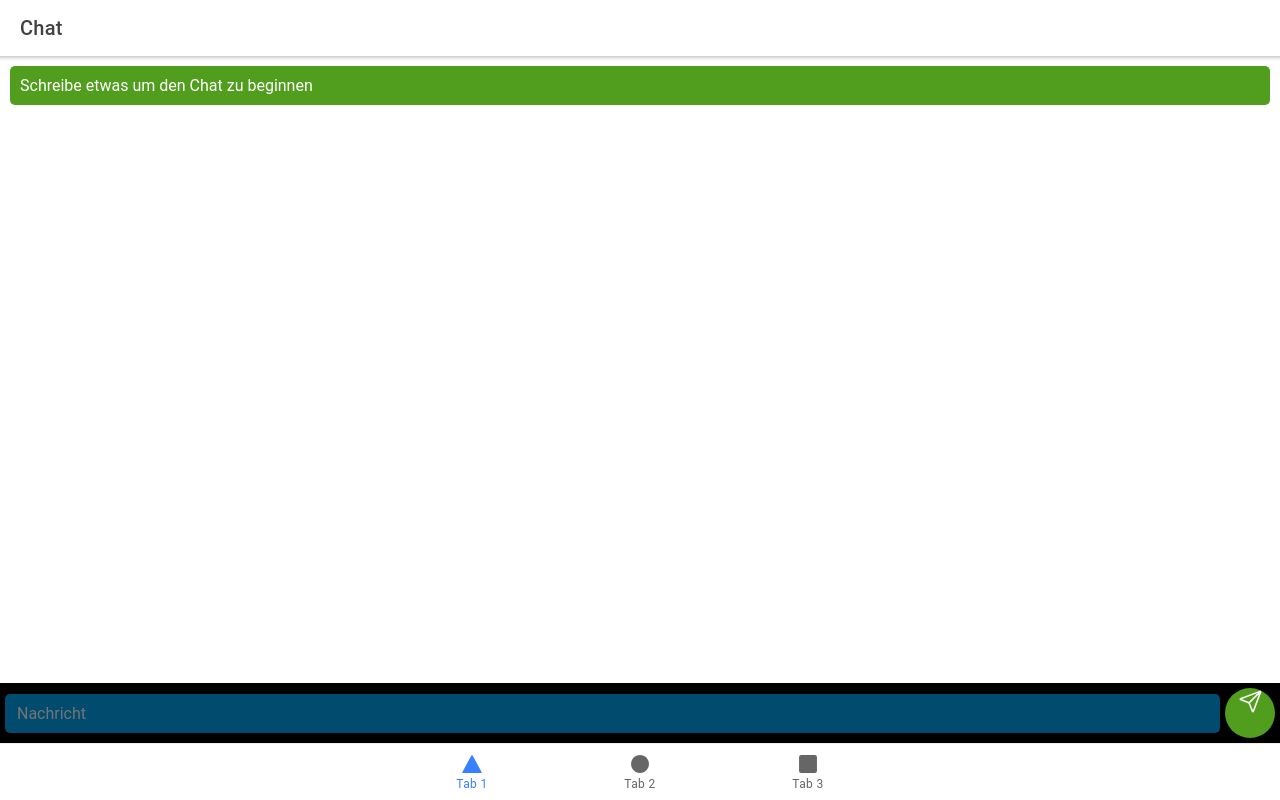
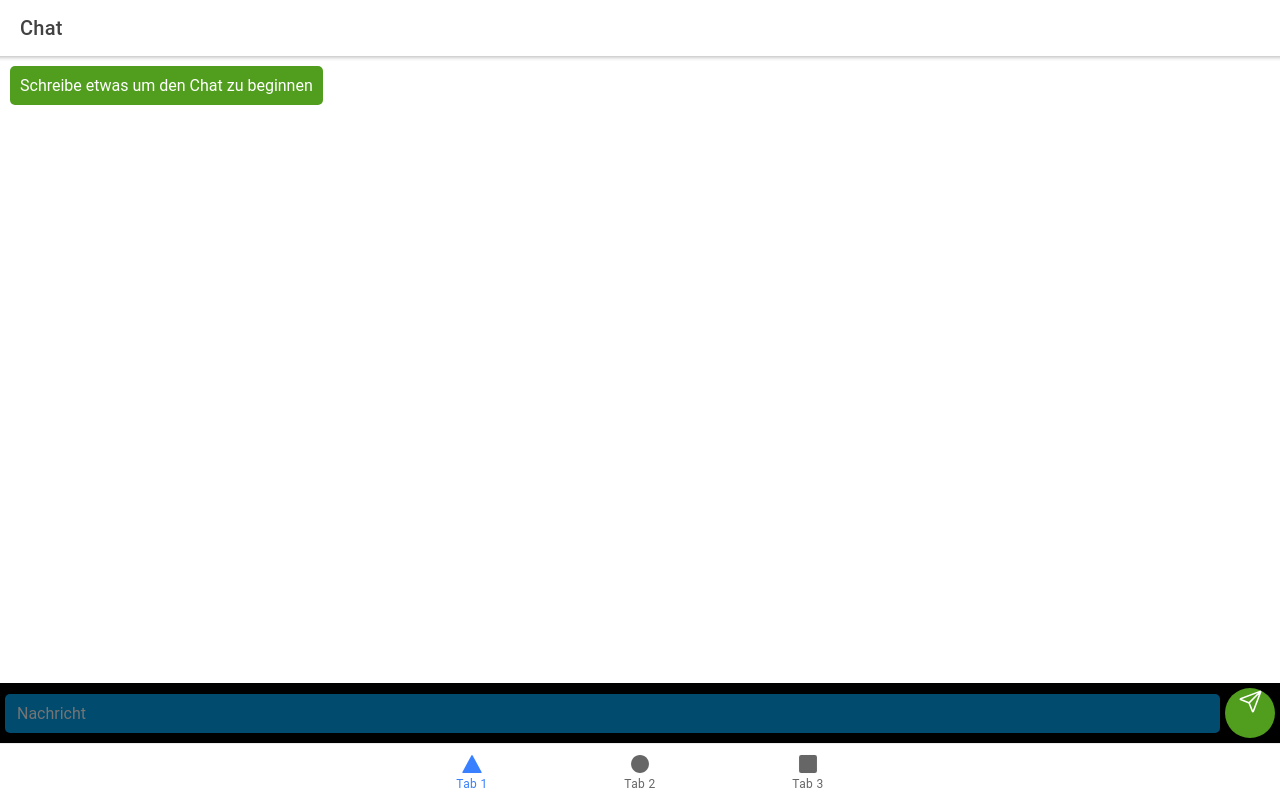
Before and after one commit to JulianBlohm/Chat, a React (Create React App) app: page /tab1 in a window 1280 px wide. Built offline with nearby package versions, Linux system fonts and the light colour scheme.

Commit message:
Rearrange chatlist as list with native message sizing

```diff
--- a/src/components/Chatlist.js
+++ b/src/components/Chatlist.js
@@ -1,9 +1,8 @@
 import React, { useEffect, useRef } from 'react'
 import styled from 'styled-components/macro'
 
-function Chatlist({chat}) {
-
-    useEffect(() => focusNewMessage(),[chat])
+function Chatlist({ chat }) {
+    useEffect(() => focusNewMessage(), [chat])
 
     const messages = useRef([])
 
@@ -15,31 +14,46 @@ function Chatlist({chat}) {
 
     return (
         <MessageArea>
-            {chat.map((message, index) =>
-            <Message ref={(element) => messages.current[index] = element} key={message.id}>
-                {message.text}
-            </Message>)}
+            {chat.map((message, index) => (
+                <Message
+                    ref={(element) => (messages.current[index] = element)}
+                    key={message.id}
+                >
+                    <MessageText>{message.text}</MessageText>
+                </Message>
+            ))}
         </MessageArea>
     )
 }
 
-const MessageArea = styled.section`
+const MessageArea = styled.ul`
     display: flex;
     flex-direction: column;
     flex-wrap: nowrap;
+    grid-template-columns: 1;
     grid-gap: 5px;
-margin-bottom: 60px;
+    margin: 0 0 60px 0;
     overflow-y: scroll;
     padding: 10px;
 `
 
-const Message = styled.p`
+const Message = styled.li`
+    margin: 0;
+    border-radius: 5px;
+    color: white;
+    white-space: pre-line;
+    display: inline-block;
+`
+
+const MessageText = styled.p`
     margin: 0;
     border-radius: 5px;
     padding: 10px;
     background: #519e1e;
     color: white;
-white-space: pre-wrap;
+    white-space: pre-line;
+    display: inline-block;
 `
 
+
 export default Chatlist
```
Lines whose indentation alone changed are shown as unchanged.
